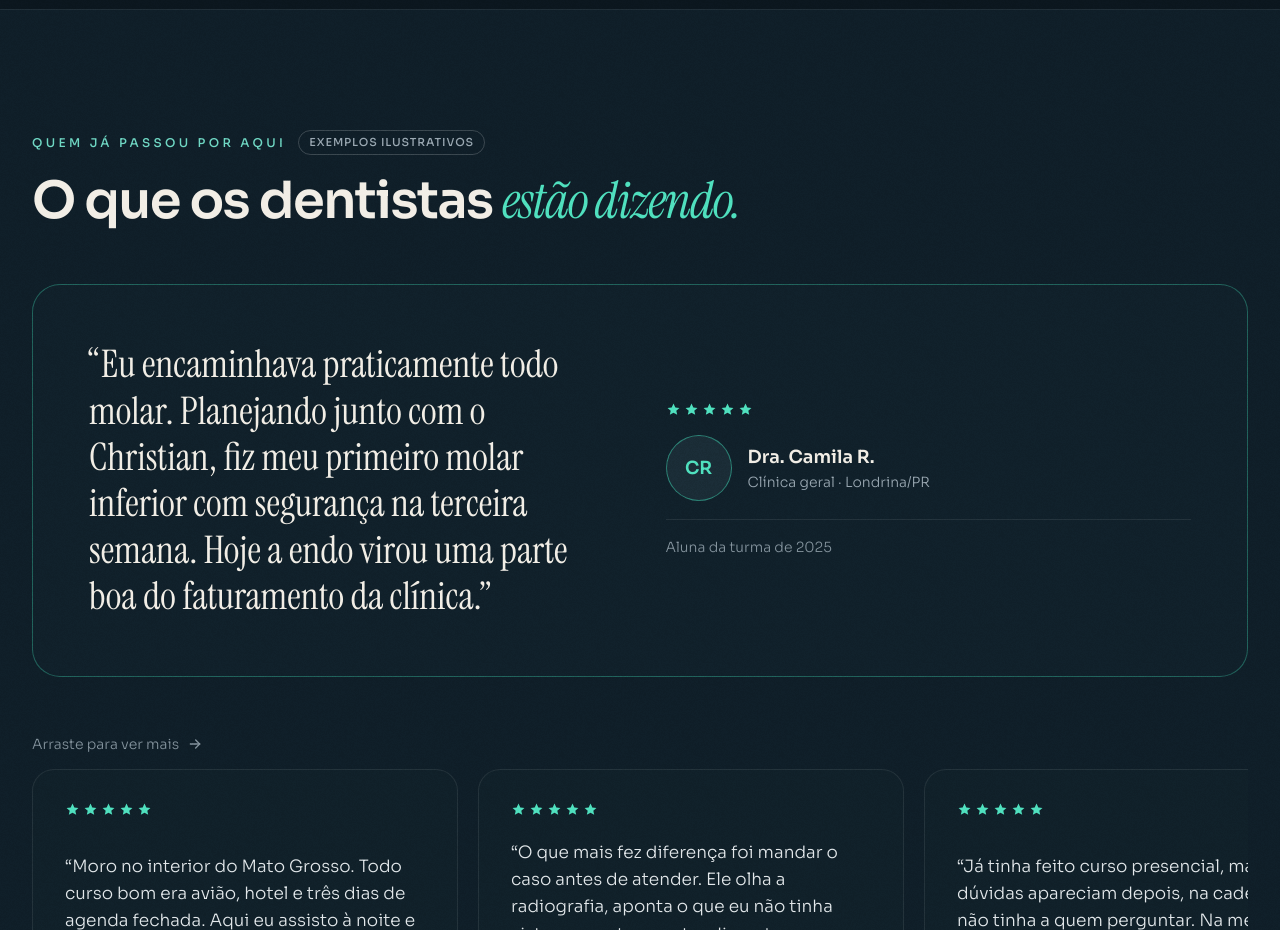
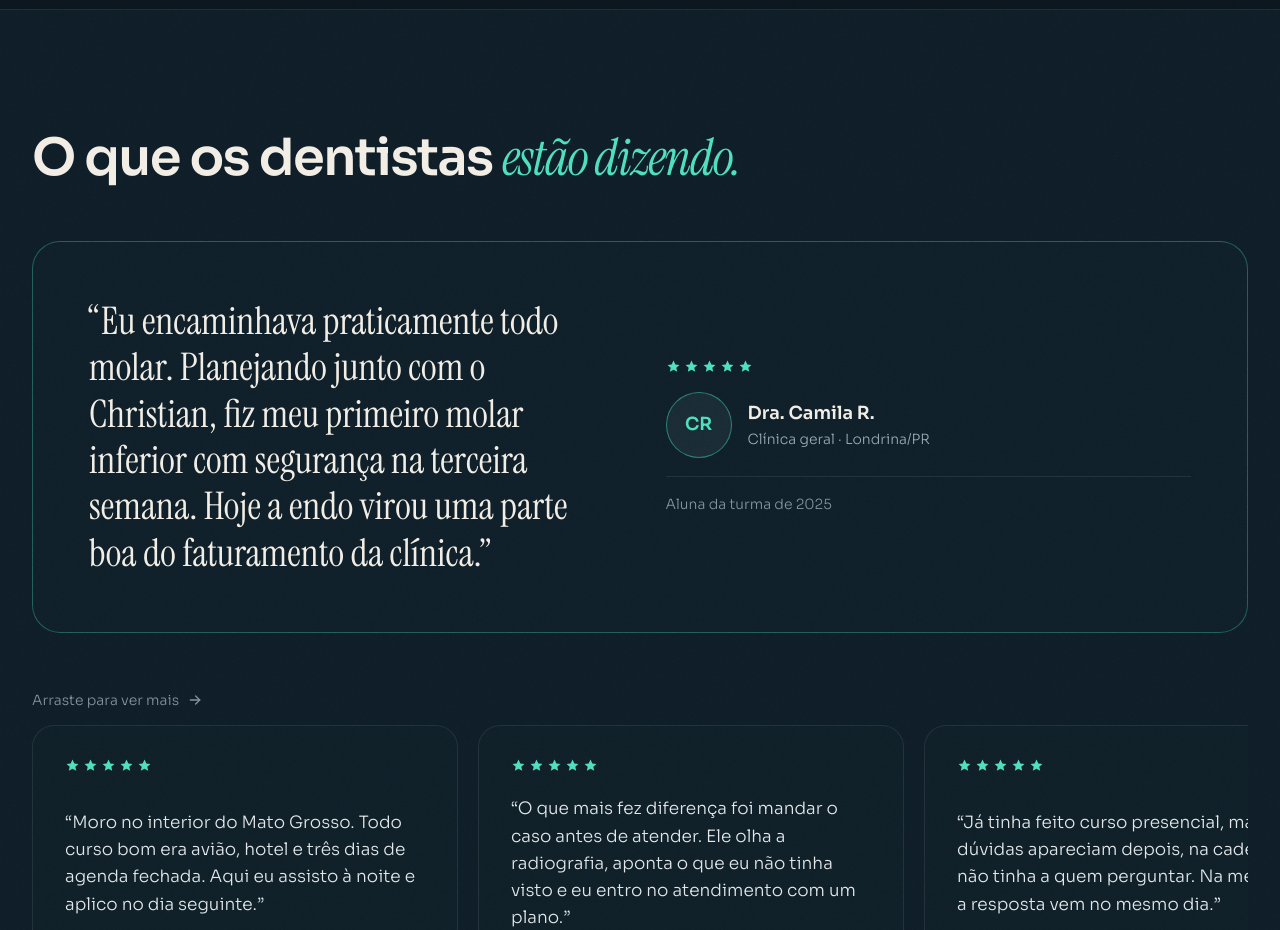
Before and after one commit to Uzan98/endo-evolution-site, a plain HTML site: page index.html in a window 1280 px wide. Shown: the part 6280-7210 px from the top of the page. Drawn offline with Linux system fonts and the light colour scheme.

Commit message:
Fix HTML formatting in depoimentos section

```diff
--- a/index.html
+++ b/index.html
@@ -422,7 +422,6 @@ MENTORIA ONLINE EM ENDODONTIA
 <section id="depoimentos" style="background: #0F1E28; border-top: 1px solid rgba(255,255,255,0.07); border-bottom: 1px solid rgba(255,255,255,0.07)">
 <div style="max-width: 1240px; margin: 0 auto; padding: clamp(72px, 12vw, 120px) clamp(20px, 4vw, 32px); display: flex; flex-direction: column; gap: clamp(40px, 5vw, 56px)">
 <div class="ee-r" style="display: flex; flex-direction: column; gap: 18px; max-width: 720px">
-<p class="ee-eyebrow" style="margin: 0; font-size: 12px; letter-spacing: 0.28em; color: #6FD8C4; font-weight: 500; display: flex; flex-wrap: wrap; align-items: center; gap: 12px">QUEM JÁ PASSOU POR AQUI <span style="letter-spacing: 0.08em; font-size: 11px; color: #9AA8B2; border: 1px solid rgba(255,255,255,0.18); border-radius: 999px; padding: 3px 10px">EXEMPLOS ILUSTRATIVOS</span></p>
 <h2 style="margin: 0; font-size: clamp(34px, 4vw, 54px); line-height: 1.08; font-weight: 600; letter-spacing: -0.03em">O que os dentistas <span style="font-family: 'Instrument Serif', serif; font-style: italic; font-weight: 400; color: #4FE0BE">estão dizendo.</span></h2>
 </div>
 
```
